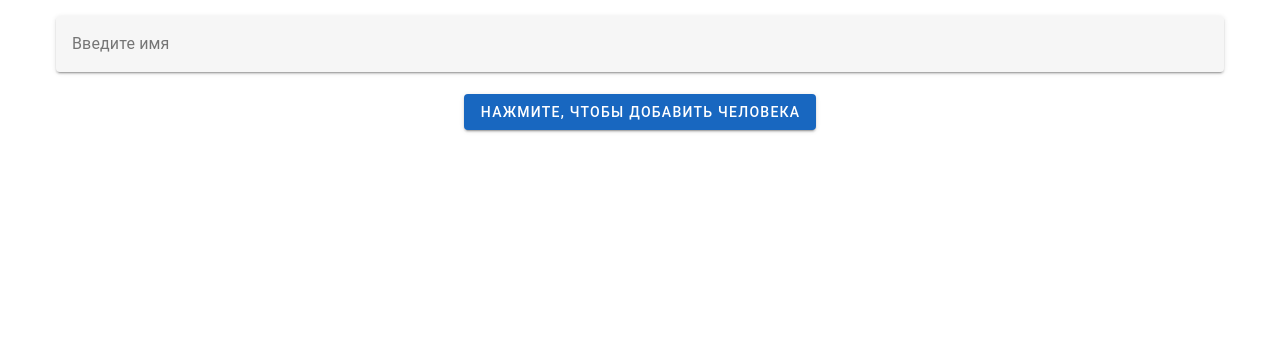
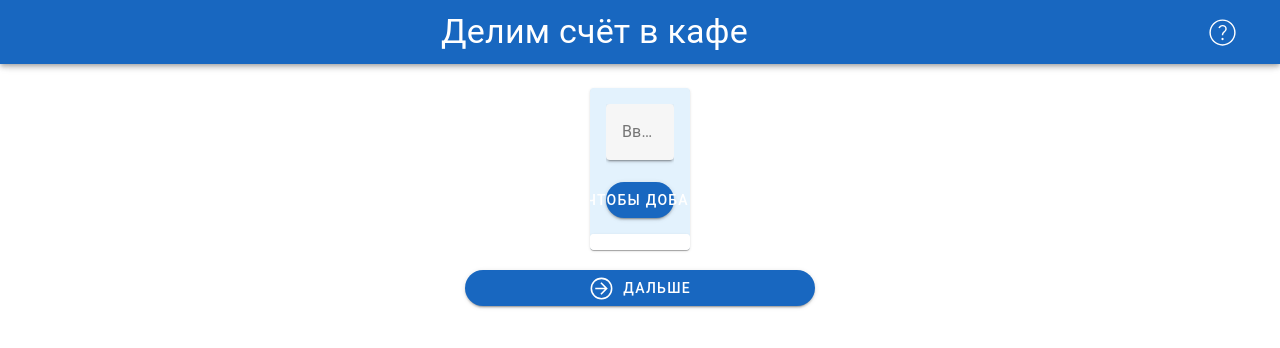
Before and after one commit to tropswhy/split-the-bill, a Vue app: page / in a window 1280 px wide. Shown: the top 348 px of the page. Built offline with nearby package versions, Linux system fonts and the light colour scheme.

Commit message:
add appbar and button "Дальше"

```diff
--- a/src/Main.vue
+++ b/src/Main.vue
@@ -1,55 +1,124 @@
 <script setup>
 import { ref } from 'vue'
 import { usePeopleStore } from './stores/PeopleStore.js'
+
 const value = ref('')
 
 const PeopleStore = usePeopleStore()
 
 const clickHandler = () => {
     PeopleStore.add(value.value)
-    value.value=''
+    value.value = ''
 }
 </script>
 
 <template>
     <v-app>
-        <v-container class="text-center">
+        <v-app-bar
+            app
+            color="primary">
+            <v-app-bar-title>
+                <h4 class="text-h4 white--text text-center">
+                    Делим счёт в кафе
+                </h4>
+            </v-app-bar-title>
+            <v-btn>
+            <svg
+                xmlns="http://www.w3.org/2000/svg"
+                width="35px"
+                height="35px"
+                class="mx-5"
+                viewBox="0 0 24 24">
+                <path
+                    fill="currentColor"
+                    d="M12.028 17.23q.332 0 .56-.228q.227-.23.227-.56q0-.332-.229-.56q-.229-.228-.56-.228q-.332 0-.56.229q-.228.229-.228.56q0 .332.23.56q.228.228.56.228m-.516-3.312h.965q.038-.652.245-1.06q.207-.407.851-1.04q.67-.669.996-1.199q.327-.53.327-1.226q0-1.182-.83-1.884q-.831-.702-1.966-.702q-1.079 0-1.832.586q-.753.587-1.103 1.348l.92.381q.24-.546.687-.965q.447-.42 1.29-.42q.973 0 1.42.534q.449.534.449 1.174q0 .52-.281.928q-.28.409-.73.822q-.87.802-1.14 1.36q-.268.557-.268 1.363M12.003 21q-1.866 0-3.51-.708q-1.643-.709-2.859-1.924q-1.216-1.214-1.925-2.856Q3 13.87 3 12.003q0-1.866.708-3.51q.709-1.643 1.924-2.859q1.214-1.216 2.856-1.925Q10.13 3 11.997 3q1.866 0 3.51.708q1.643.709 2.859 1.924q1.216 1.214 1.925 2.856Q21 10.13 21 11.997q0 1.866-.708 3.51q-.709 1.643-1.924 2.859q-1.214 1.216-2.856 1.925Q13.87 21 12.003 21M12 20q3.35 0 5.675-2.325T20 12q0-3.35-2.325-5.675T12 4Q8.65 4 6.325 6.325T4 12q0 3.35 2.325 5.675T12 20m0-8" />
+            </svg>
+        </v-btn>
+        </v-app-bar>
+        <h1 class="text-center my-5">Делим счёт в кафе</h1>
+        <v-card
+            color="blue-lighten-5"
+            class="mx-auto"
+            max-width="600">
+            <v-container
+                class="text-center"
+                max-width="100">
+                <v-responsive
+                    class="mx-auto"
+                    width="600">
                     <v-text-field
-                clearable
                         label="Введите имя"
                         variant="solo-filled"
                         v-model="value"
-                v-on:keydown.enter="clickHandler"
-                append-inner-icon="s"
-                />
+                        v-on:keydown.enter="clickHandler" />
+                </v-responsive>
                 <v-btn
+                    rounded
                     color="primary"
-
                     @click="clickHandler">
+                    <svg
+                        xmlns="http://www.w3.org/2000/svg"
+                        class="mr-2"
+                        width="25px"
+                        height="25px"
+                        viewBox="0 0 32 32">
+                        <path
+                            fill="currentColor"
+                            d="M16 3C8.832 3 3 8.832 3 16s5.832 13 13 13s13-5.832 13-13S23.168 3 16 3m0 2c6.087 0 11 4.913 11 11s-4.913 11-11 11S5 22.087 5 16S9.913 5 16 5m-1 5v5h-5v2h5v5h2v-5h5v-2h-5v-5z" />
+                    </svg>
                     Нажмите, чтобы добавить человека
                 </v-btn>
-
+                <!--   <v-divider
+                        class="mt-5"
+                        thickness /> -->
             </v-container>
-        <v-card
-
-            class="mx-auto"
-            max-width="500"
-        >
+            <v-card>
                 <v-list
                     :items="PeopleStore.list"
-            item-title="name"
-            >
+                    item-title="name">
                     <v-list-item
                         v-for="item in PeopleStore.list"
-                :key="item.id"
-                >
-                    <v-avatar color="primary" class='mr-4'>
+                        :key="item.id">
+                        <v-avatar
+                            color="primary"
+                            class="mr-4">
                             {{ item.name[0] }}
                         </v-avatar>
                         {{ item.name }}
-                    <v-divider class="my-2" thickness/>
+                        <v-divider
+                            class="my-2"
+                            thickness />
                     </v-list-item>
                 </v-list>
             </v-card>
+        </v-card>
+        <v-btn
+            href="/products"
+            class="mx-auto mt-5"
+            width="350"
+            rounded
+            color="primary">
+            <svg
+                xmlns="http://www.w3.org/2000/svg"
+                width="25px"
+                height="25px"
+                class="mr-2"
+                viewBox="0 0 32 32">
+                <path
+                    fill="currentColor"
+                    d="m16 8l-1.43 1.393L20.15 15H8v2h12.15l-5.58 5.573L16 24l8-8z" />
+                <path
+                    fill="currentColor"
+                    d="M16 30a14 14 0 1 1 14-14a14.016 14.016 0 0 1-14 14m0-26a12 12 0 1 0 12 12A12.014 12.014 0 0 0 16 4" />
+            </svg>
+            Дальше
+        </v-btn>
     </v-app>
 </template>
+
+<style>
+.CloseIcon {
+    display: flex;
+    justify-content: end;
+}
+</style>
```
Lines whose indentation alone changed are shown as unchanged.
